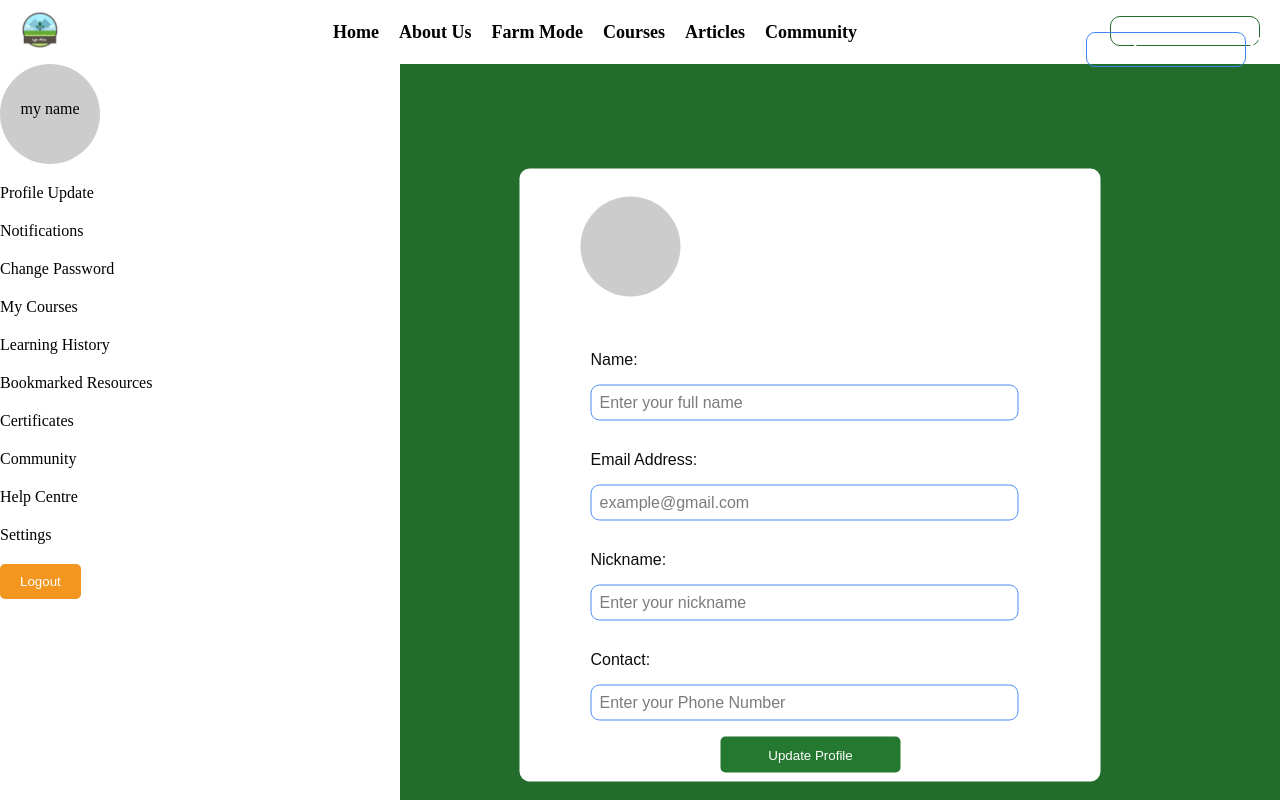
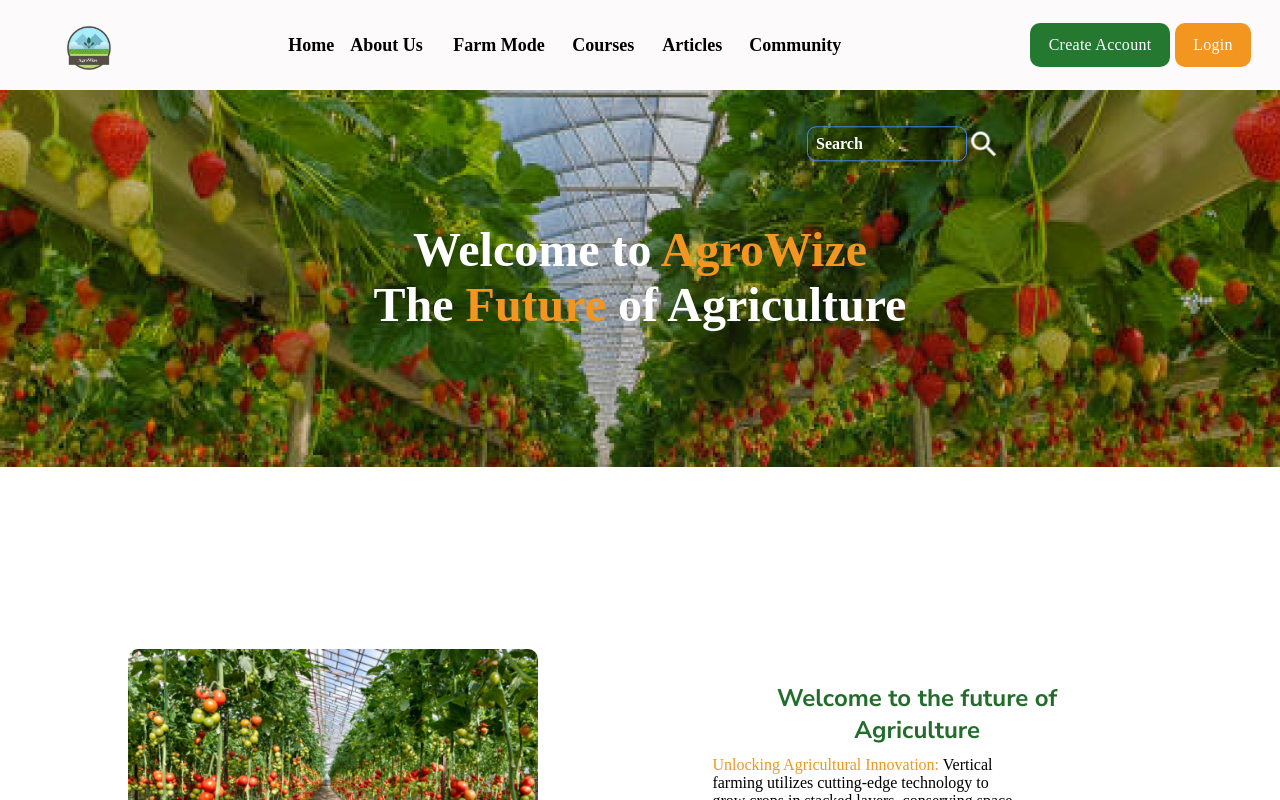
Before and after one commit to sylvieshimwauwase/agroWize, a React (Create React App) app: page / in a window 1280 px wide. Shown: the top 800 px of the page. Built offline with nearby package versions, Linux system fonts and the light colour scheme.

Commit message:
homepage updated

```diff
--- a/src/App.jsx
+++ b/src/App.jsx
@@ -15,8 +15,6 @@ import VerticalFarmingPage from "./Pages/VerticalFarmingPage.jsx";
 import CommunityPage from "./Pages/CommunityPage.jsx";
 import SignUpPopUpPage from "./Pages/SignUpPopUpPage.jsx";
 import LoginPopUpPage from "./Pages/LoginPopUpPage.jsx";
-import PasswordChangePopup from "./Components/PassordChangePopup/PasswordChangePopup.jsx";
-import PasswordChangePopupPage from "./Pages/PasswordChangePopupPage.jsx";
 
 
 
@@ -27,7 +25,7 @@ function App() {
   return (
     <BrowserRouter>
       <Routes>
-        <Route index element={<UserProfileUpdatePage/>} />
+        <Route index element={<HomePage/>} />
         <Route path="signup" element={<SignUp />} />
         <Route path="login" element={<Login />} />
         <Route path="forgotPassword" element={<ForgotPasswordPage />} />
```
